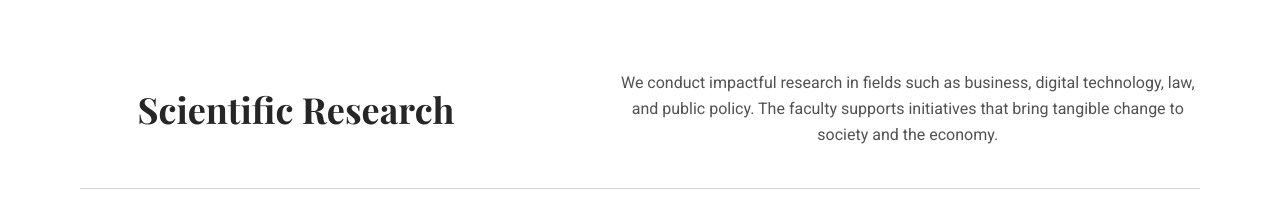
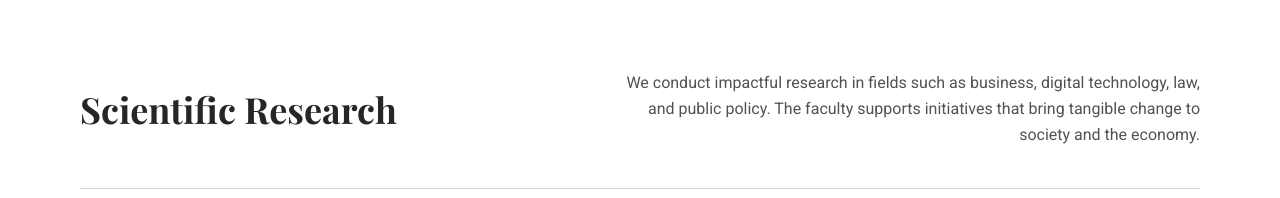
Before and after one commit to ecerri22/fbl-web, a Next.js app: page /research in a window 1280 px wide. Shown: the part 367-565 px from the top of the page. Built offline with nearby package versions, Linux system fonts and the light colour scheme.

Commit message:
fix about section in research page

```diff
--- a/src/app/research/page.tsx
+++ b/src/app/research/page.tsx
@@ -13,14 +13,14 @@ export default function ResearchPage() {
         <section className="grid grid-cols-1 gap-10 text-center md:flex md:flex-row items-center pb-10 border-b border-neutral-300">
           {/* Left */}
           <div className="lg:w-2/5 ">
-            <h1 className="text-2xl sm:text-3xl md:text-4xl font-semibold leading-tight font-playfair text-neutral-800">
+            <h1 className="text-2xl sm:text-3xl md:text-4xl md:text-start font-semibold leading-tight font-playfair text-neutral-800">
               Scientific Research
             </h1>
           </div>
 
           {/* Right */}
           <div className="lg:w-3/5 flex flex-col justify-center h-full space-y-6 lg:items-end">
-            <p className="font-roboto text-neutral-600 leading-relaxed max-w-prose max-[425px]:text-sm text-base">
+            <p className="font-roboto text-neutral-600 md:text-end leading-relaxed max-w-prose max-[425px]:text-sm text-base">
               We conduct impactful research in fields such as business, digital technology, law, and public policy. The faculty supports initiatives that bring tangible change to society and the economy.
             </p>
           </div>
@@ -95,7 +95,6 @@ export default function ResearchPage() {
           </div>
         </section>
 
-
         {/* collaborations */}
         <section className="">
           <h2 className="text-2xl mb-6 sm:text-3xl font-semibold font-playfair text-neutral-800">
```
